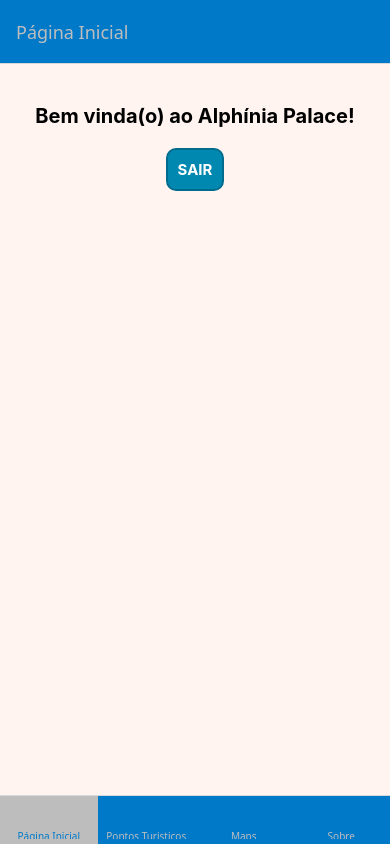
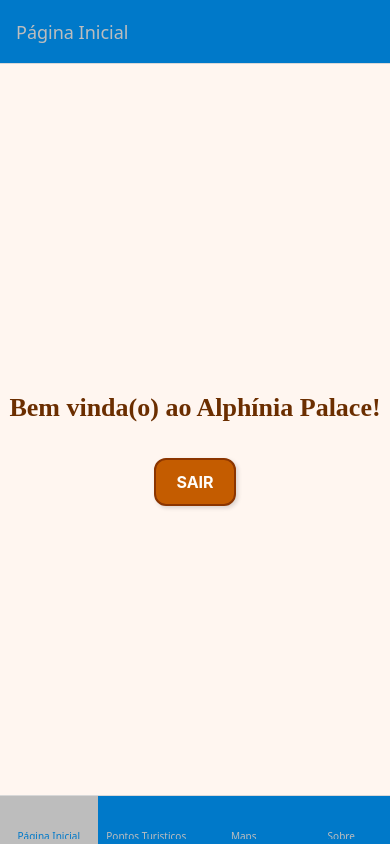
Before and after one commit to joannelsanches/trabalho, a React Native app: screen / in a window 390 px wide. Built offline with nearby package versions, Linux system fonts and the light colour scheme; some icons are missing; what react-native-worklets would draw is missing.

Commit message:
Update styles.js

```diff
--- a/styles.js
+++ b/styles.js
@@ -3,58 +3,100 @@ import { StyleSheet } from "react-native";
 export default StyleSheet.create({
   container: {
     flex: 1,
-    backgroundColor: '#fff4ef',
+    backgroundColor: '#fff6f0', // fundo suave e quente
     alignItems: 'center',
+    justifyContent: 'center',
     paddingTop: 40,
   },
+
   titulo: {
-    fontSize: 20,
-    fontWeight: 700,
-    marginBottom: 20
+    fontSize: 26,
+    fontWeight: '700',
+    color: '#6b2e00', // marrom queimado inspirado no caule da folha
+    marginBottom: 20,
+    textAlign: 'center',
+    fontFamily: 'serif',
   },
+
+  texto: {
+    fontSize: 16,
+    color: '#8b4513', // tom terroso elegante
+    textAlign: 'center',
+    marginBottom: 15,
+    lineHeight: 22,
+  },
+
   botao: {
-    backgroundColor: '#0188b1ff',
-    borderColor: '#006c8dff',
+    backgroundColor: '#c45c00', // laranja queimado (inspirado nas bordas da folha)
+    borderColor: '#8b3500',
     borderWidth: 2,
-    borderRadius: 10,
-    padding: 10
+    borderRadius: 12,
+    paddingVertical: 12,
+    paddingHorizontal: 20,
+    marginTop: 15,
+    shadowColor: '#000',
+    shadowOpacity: 0.15,
+    shadowOffset: { width: 2, height: 2 },
+    shadowRadius: 4,
+    elevation: 4,
   },
+
   botaoTexto: {
-    fontSize: 15,
-    color: '#fff',
-    fontWeight: 700
+    fontSize: 16,
+    color: '#fffdf9',
+    fontWeight: '700',
+    textAlign: 'center',
   },
+
   input: {
-    padding: 10,
+    padding: 12,
     width: '80%',
-    backgroundColor: '#e7e7e7ff',
-    borderColor: '#000',
+    backgroundColor: '#f8e8dd', // bege rosado inspirado no fundo do logo
+    borderColor: '#a0522d',
     borderWidth: 1,
     marginBottom: 20,
-    borderRadius: 10
+    borderRadius: 10,
+    color: '#5a2a00',
   },
+
+  // Estilos para listas ou cards
   itemContainer: {
     flexDirection: 'row',
-    backgroundColor: '#fff',
+    backgroundColor: '#fffdf9',
     padding: 15,
     marginVertical: 8,
     marginHorizontal: 16,
-    borderRadius: 10,
+    borderRadius: 12,
+    borderColor: '#d7b49e',
+    borderWidth: 1,
+    shadowColor: '#000',
+    shadowOpacity: 0.1,
+    shadowOffset: { width: 2, height: 2 },
+    shadowRadius: 3,
     elevation: 3,
   },
+
   itemImage: {
     width: 100,
     height: 100,
     borderRadius: 10,
     marginRight: 15,
   },
+
   itemTextContainer: {
     flex: 1,
     justifyContent: 'center',
   },
+
   itemTitle: {
-    fontSize: 16,
+    fontSize: 18,
     fontWeight: 'bold',
+    color: '#6b2e00',
     marginBottom: 5,
   },
+
+  itemSubtitle: {
+    fontSize: 14,
+    color: '#8b4513',
+  },
 });
```
